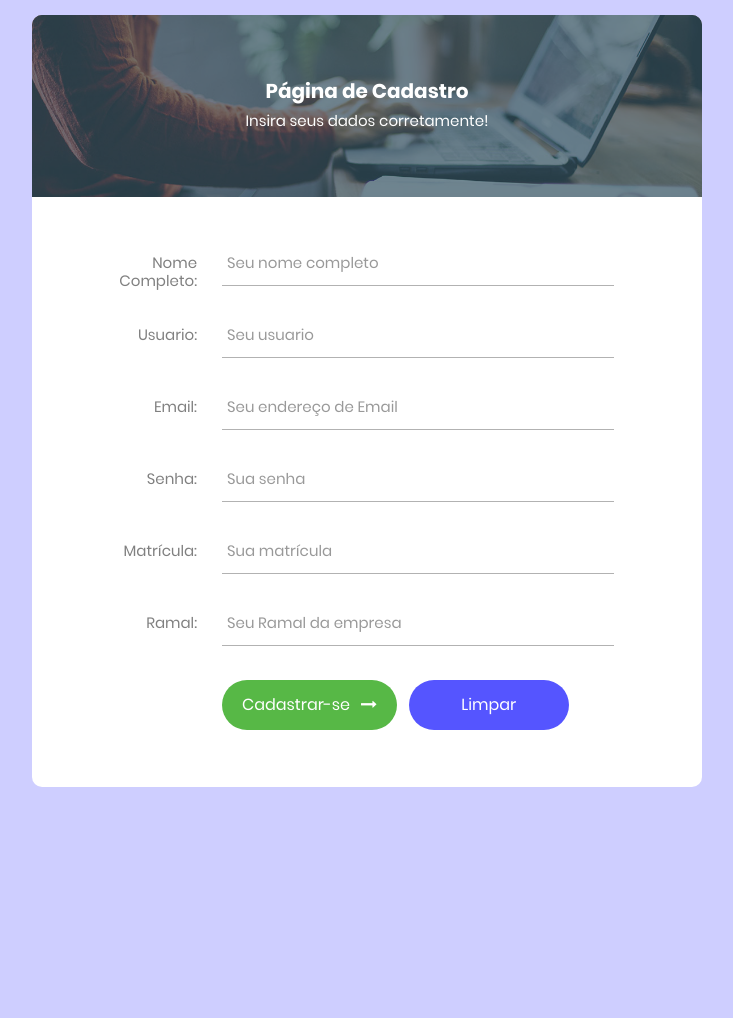
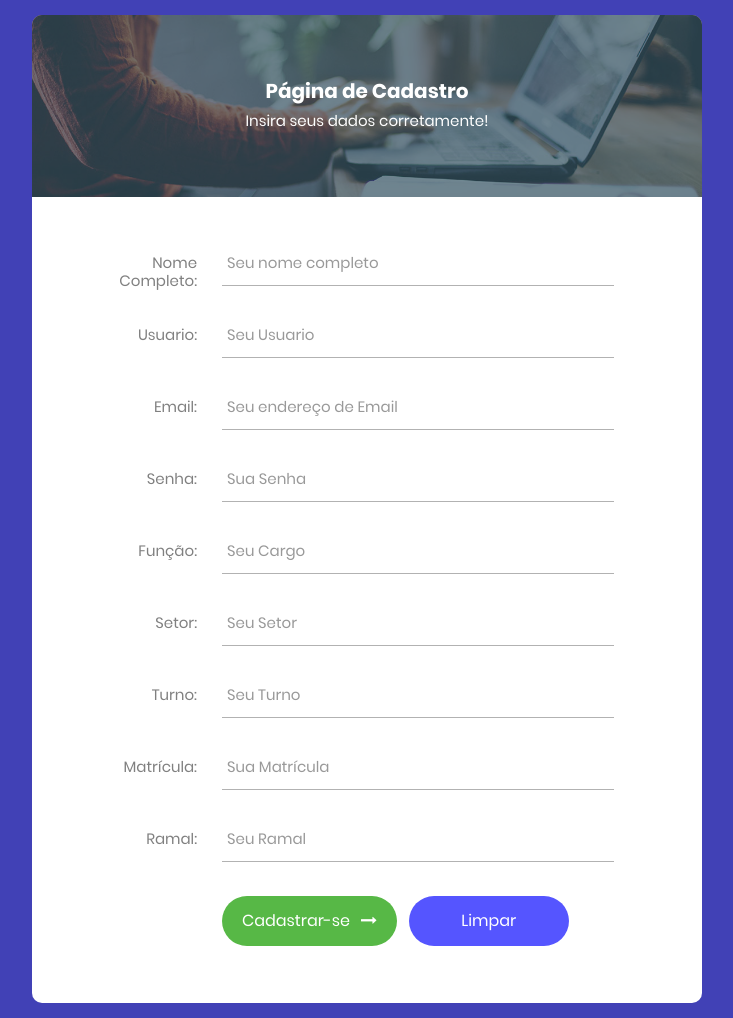
Before and after one commit to TurmaSenac20182/ListaModulo3, a PHP site: page /cadastro.html in a window 1280 px wide. Shown: the whole page, without its empty margins (273-1006 px from the left). Before the commit the page ends 787 px from the top, so only its background shows below. Run offline with PHP 8.4, Linux system fonts and the light colour scheme.

Commit message:
Cores, limitações, Script, form, etc.

```diff
--- a/Prototitpo/Andre/index.php
+++ b/Prototitpo/Andre/index.php
@@ -1,3 +1,7 @@
+<?php
+  SESSION_start();
+?>
+
 <!doctype html>
 <html lang="pt-br">
     <head>
--- a/Prototitpo/cadastro.html
+++ b/Prototitpo/cadastro.html
@@ -4,6 +4,7 @@
 	<title>Cadastro</title>
 	<meta charset="UTF-8">
 	<meta name="viewport" content="width=device-width, initial-scale=1">
+
 <!--===============================================================================================-->
 	<link rel="icon" type="image/png" href="images/icons/favicon.ico"/>
 <!--===============================================================================================-->
@@ -27,8 +28,17 @@
 	<link rel="stylesheet" type="text/css" href="css/cadastro_util2.css">
 <!--===============================================================================================-->
 
-	<!--<link rel="stylesheet" href="https://use.fontawesome.com/releases/v5.7.2/css/all.css" integrity="sha384-fnmOCqbTlWIlj8LyTjo7mOUStjsKC4pOpQbqyi7RrhN7udi9RwhKkMHpvLbHG9Sr" crossorigin="anonymous">
--->
+<!--Função para apenas Números-->
+	<script>
+		function somenteNumeros(num) {
+			var er = /[^0-6.]/;
+			er.lastIndex = 0;
+			var campo = num;
+			if (er.test(campo.value)) {
+			campo.value = "";
+			}
+		}
+	</script>
 </head>
 <body>
 
@@ -47,40 +57,58 @@
 				</span>
 			</div>
 
-			<form class="contact100-form validate-form" method="POST">
+			<form class="contact100-form validate-form" action="#" method="POST">
 				<div class="wrap-input100 validate-input" data-validate="Campo Obrigatório">
 					<span class="label-input100">Nome Completo:</span>
-					<input class="input100" type="text" name="name" placeholder="Seu nome completo">
+					<input class="input100" type="text" name="name" maxlength="50" placeholder="Seu nome completo">
 					<span class="focus-input100"></span>
 				</div>
 
 				<div class="wrap-input100 validate-input" data-validate = "Campo Obrigatório">
 					<span class="label-input100">Usuario:</span>
-					<input class="input100" type="text" name="usuario" placeholder="Seu usuario">
+					<input class="input100" type="text" name="usuario" maxlength="20" placeholder="Seu Usuario">
 					<span class="focus-input100"></span>
 				</div>
 
 				<div class="wrap-input100 validate-input" data-validate = "Insira um Email válido: ex@abc.com">
 					<span class="label-input100">Email:</span>
-					<input class="input100" type="email" name="email" placeholder="Seu endereço de Email">
+					<input class="input100" type="email" name="email" maxlength="60" placeholder="Seu endereço de Email">
 					<span class="focus-input100"></span>
 				</div>
 
 				<div class="wrap-input100 validate-input" data-validate="Campo Obrigatório">
 					<span class="label-input100">Senha:</span>
-					<input class="input100" type="password" name="password" placeholder="Sua senha">
+					<input class="input100" type="password" name="password" maxlength="15" placeholder="Sua Senha">
+					<span class="focus-input100"></span>
+				</div>
+
+				<div class="wrap-input100 validate-input" data-validate="Campo Obrigatório">
+					<span class="label-input100">Função:</span>
+					<input class="input100" type="txt" name="funcao" maxlength="50" placeholder="Seu Cargo">
+					<span class="focus-input100"></span>
+				</div>
+
+				<div class="wrap-input100 validate-input" data-validate="Campo Obrigatório">
+					<span class="label-input100">Setor:</span>
+					<input class="input100" type="text" name="setor" maxlength="50" placeholder="Seu Setor">
+					<span class="focus-input100"></span>
+				</div>
+
+				<div class="wrap-input100 validate-input" data-validate="Campo Obrigatório">
+					<span class="label-input100">Turno:</span>
+					<input class="input100" type="text" name="turno" maxlength="5" placeholder="Seu Turno">
 					<span class="focus-input100"></span>
 				</div>
 
 				<div class="wrap-input100 validate-input" data-validate="Campo Obrigatório">
 					<span class="label-input100">Matrícula:</span>
-					<input class="input100" type="text" name="matricula" placeholder="Sua matrícula">
+					<input class="input100" type="text" name="matricula"  maxlength="6" placeholder="Sua Matrícula">
 					<span class="focus-input100"></span>
 				</div>
 
 				<div class="wrap-input100 validate-input" data-validate="Campo Obrigatório">
 					<span class="label-input100">Ramal:</span>
-					<input class="input100" type="tel" name="ramal" placeholder="Seu Ramal da empresa">
+					<input class="input100" type="texxt" onkeyup="somenteNumeros(this);"  maxlength="6" name="ramal" placeholder="Seu Ramal">
 					<span class="focus-input100"></span>
 				</div>
 
@@ -97,7 +125,7 @@
 							Limpar
 						</span>
 					</button>
-			</div>
+				</div>
 			</form>
 		</div>
 	</div>
@@ -108,6 +136,7 @@
 
 <!--===============================================================================================-->
 	<script src="vendor/jquery/jquery-3.2.1.min.js"></script>
+
 <!--===============================================================================================-->
 	<script src="vendor/animsition/js/animsition.min.js"></script>
 <!--===============================================================================================-->
--- a/Prototitpo/css/cadastro.css
+++ b/Prototitpo/css/cadastro.css
@@ -37,7 +37,7 @@
 body, html {
 	height: 100%;
 	font-family: Poppins-Regular, sans-serif;
-	background-color:#ceceff;
+	background-color:#4141b6;
 }
 
 /*---------------------------------------------*/
--- a/Prototitpo/css/login.css
+++ b/Prototitpo/css/login.css
@@ -178,7 +178,7 @@ iframe {
   justify-content: center;
   align-items: center;
   padding: 15px;
-  background: #ceceff;
+  background: #4141b6;
 }
 
 
--- a/Prototitpo/index.html
+++ b/Prototitpo/index.html
@@ -65,13 +65,13 @@
             <form class="login100-form validate-form" action="#" method="POST" >
               <div class="wrap-input100 validate-input m-b-26" data-validate="Campo Obrigatório">
                 <span class="label-input100">Usuário</span>
-                <input class="input100" type="text" name="username" placeholder="Insira seu usuário.">
+                <input class="input100" type="text" name="usuario" placeholder="Insira seu usuário.">
                 <span class="focus-input100"></span>
               </div>
 
               <div class="wrap-input100 validate-input m-b-18" data-validate = "Campo Obrigatório ">
                 <span class="label-input100">Senha</span>
-                <input class="input100" type="password" name="pass" placeholder="Insira sua senha.">
+                <input class="input100" type="password" name="senha" placeholder="Insira sua senha.">
                 <span class="focus-input100"></span>
               </div>
 
```
